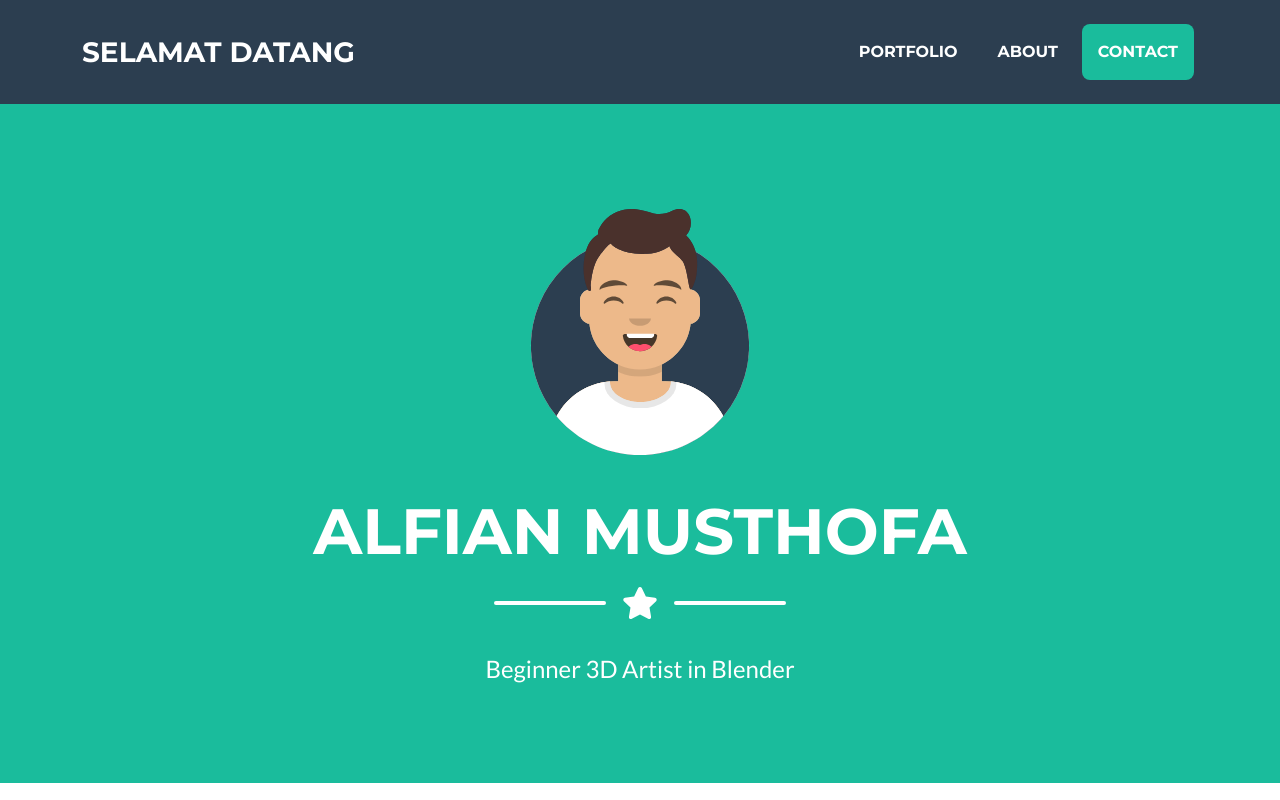
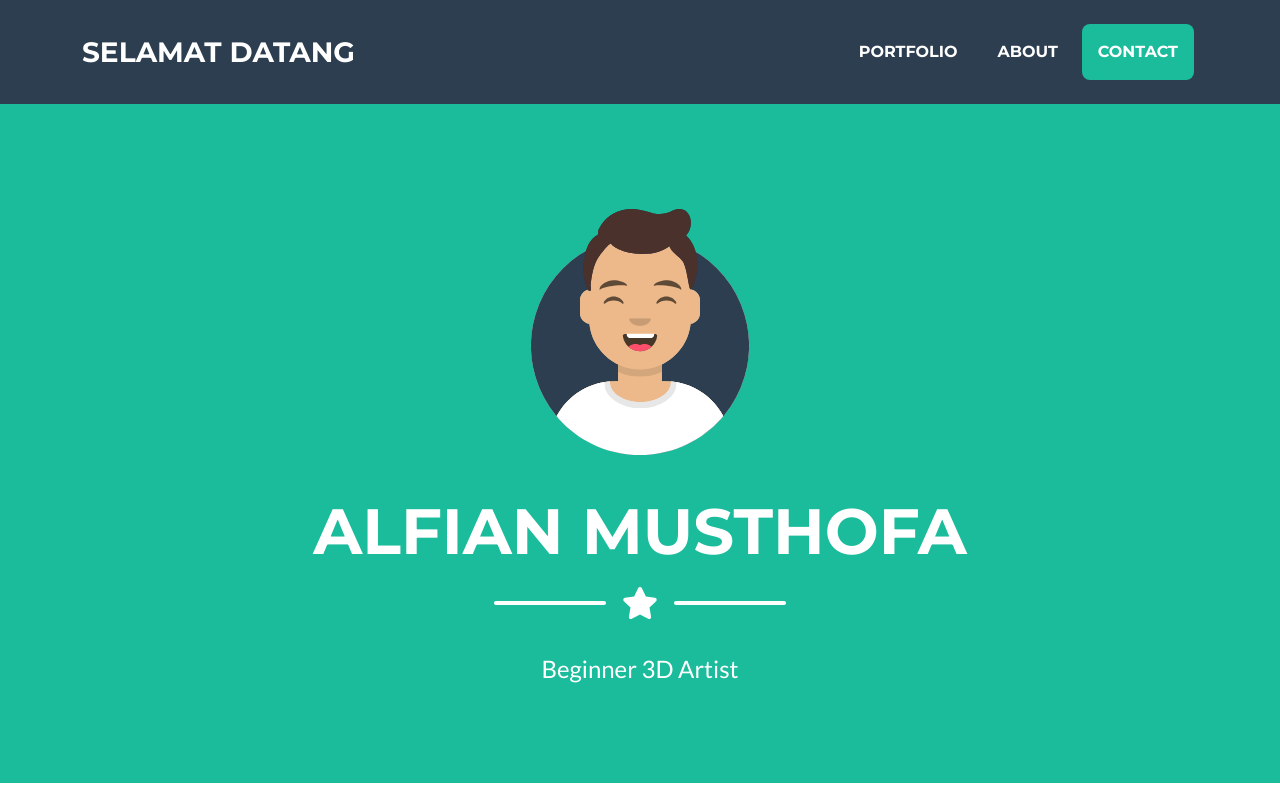
Before and after one commit to AlfianMusthofa/AlfianMusthofa.github.io, a plain HTML site: page index.html in a window 1280 px wide. Shown: the top 800 px of the page. Drawn offline with nearby package versions, Linux system fonts and the light colour scheme.

Commit message:
Update index.html

```diff
--- a/index.html
+++ b/index.html
@@ -48,7 +48,7 @@
                     <div class="divider-custom-line"></div>
                 </div>
                 <!-- Masthead Subheading-->
-                <p class="masthead-subheading font-weight-light mb-0">Beginner 3D Artist in Blender</p>
+                <p class="masthead-subheading font-weight-light mb-0">Beginner 3D Artist</p>
             </div>
         </header>
         <!-- Portfolio Section-->
```
